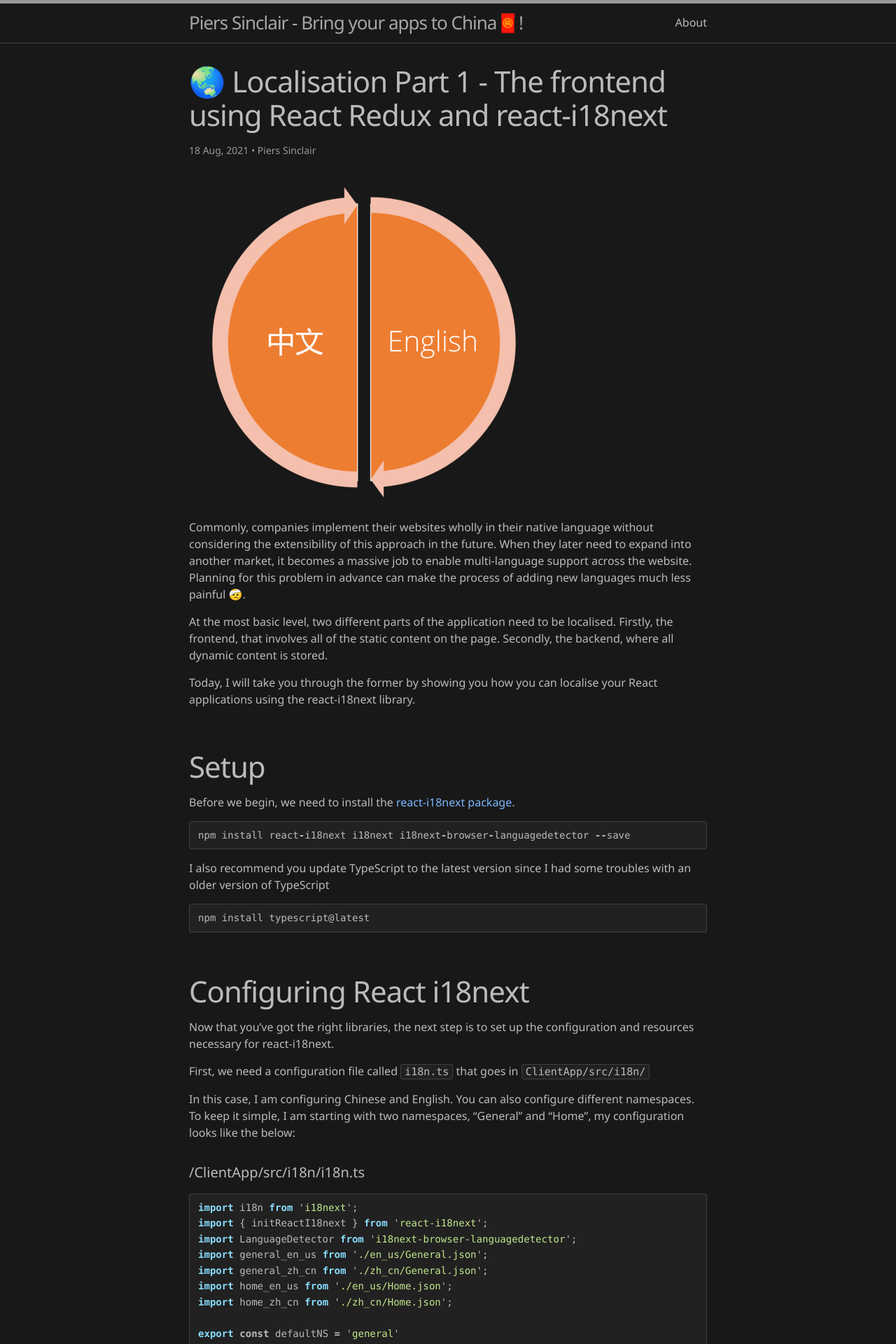
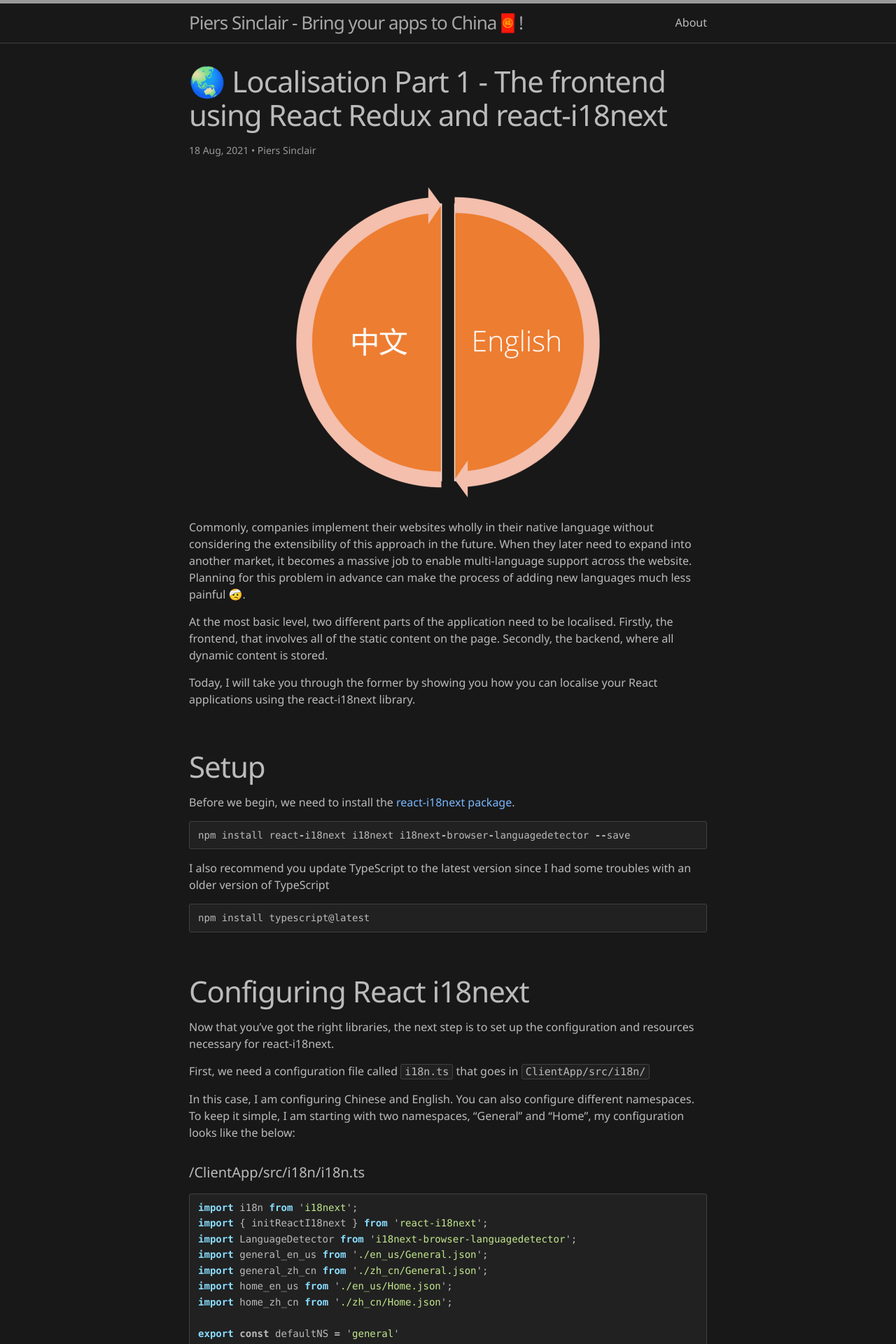
Before and after one commit to piers-sinclair/pierssinclair.github.io, a Jekyll site: the page built from _posts/2021-08-18-Localisation-part-1-the-front-end.md, in a window 1280 px wide. Shown: the top 1920 px of the page at 70% size. Built offline with Jekyll 4.4.1, drawn with Linux system fonts in a browser that asks for light colours; comment, search, counter and statistics services are not loaded.

Commit message:
Update 2021-08-18-Localisation-part-1-the-front-end.md

```diff
--- a/_posts/2021-08-18-Localisation-part-1-the-front-end.md
+++ b/_posts/2021-08-18-Localisation-part-1-the-front-end.md
@@ -7,8 +7,7 @@ author:
 - Piers Sinclair
 published: true
 ---
-
-![Chinese To English](/assets/images/2021-08-18-Localisation-part-1-the-font-end/ChineseToEnglish.png)
+<p align="center"><img src="/assets/images/2021-08-18-Localisation-part-1-the-font-end/ChineseToEnglish.png" /></p>
 
 Commonly, companies implement their websites wholly in their native language without considering the extensibility of this approach in the future. When they later need to expand into another market, it becomes a massive job to enable multi-language support across the website. Planning for this problem in advance can make the process of adding new languages much less painful 🤕.
 
```
